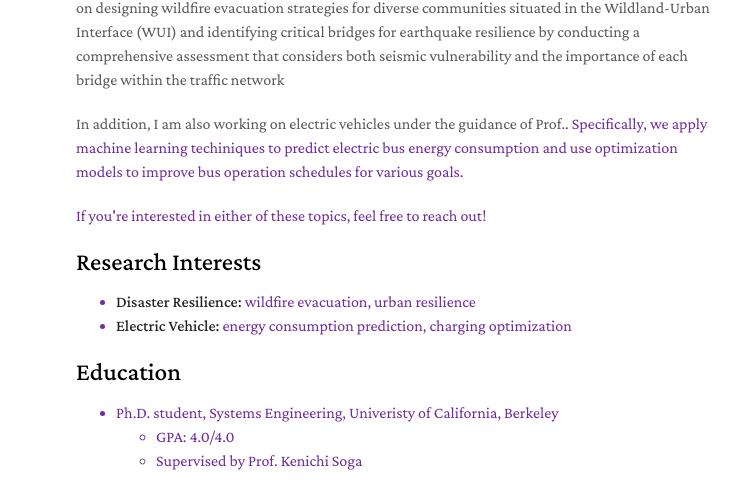
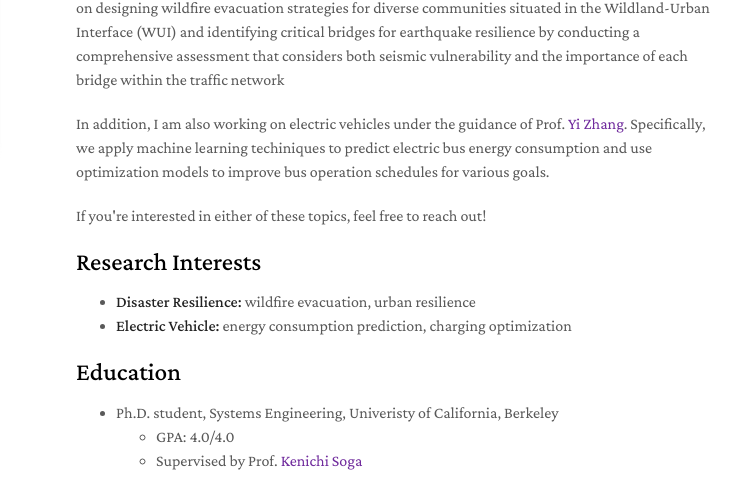
Before and after one commit to pengshunli/pengshunli.github.io, a plain HTML site: page index.html in a window 1280 px wide. Shown: the part 161-651 px from the top of the page, 394-1148 px from the left. Drawn offline with nearby package versions, Linux system fonts and the light colour scheme; some icons are missing; files whose address does not match are found by name.

Commit message:
Update index.html
fix bug

```diff
--- a/index.html
+++ b/index.html
@@ -105,7 +105,7 @@
 
 <!-- I'm a <a href="https://med.nyu.edu/departments-institutes/population-health/divisions-sections-centers/biostatistics/" target="_blank"> Statistics</a> Ph.D. candidate at <a href="https://www.nyu.edu/" target="_blank"> New York University</a>, -->
 <p>I’m a Ph.D. student in Systems Engineering at the University of California, Berkeley, under the guidance of Prof.<a href="https://ce.berkeley.edu/people/faculty/soga" target="_blank"> Kenichi Soga</a>. My research involves analyzing disaster resilience, with a specific focus on designing wildfire evacuation strategies for diverse communities situated in the Wildland-Urban Interface (WUI) and identifying critical bridges for earthquake resilience by conducting a comprehensive assessment that considers both seismic vulnerability and the importance of each bridge within the traffic network</p>
-<p>In addition, I am also working on electric vehicles under the guidance of Prof.<a href="https://www.sigs.tsinghua.edu.cn/zy2/main.htm" target="_blank">. Specifically, we apply machine learning techiniques to predict electric bus energy consumption and use optimization models to improve bus operation schedules for various goals. </p>
+<p>In addition, I am also working on electric vehicles under the guidance of Prof.<a href="https://www.sigs.tsinghua.edu.cn/zy2/main.htm" target="_blank"> Yi Zhang</a>. Specifically, we apply machine learning techiniques to predict electric bus energy consumption and use optimization models to improve bus operation schedules for various goals. </p>
 <p>If you're interested in either of these topics, feel free to reach out!</p>
 
 <h2 id="research-interests">Research Interests</h2>
```
